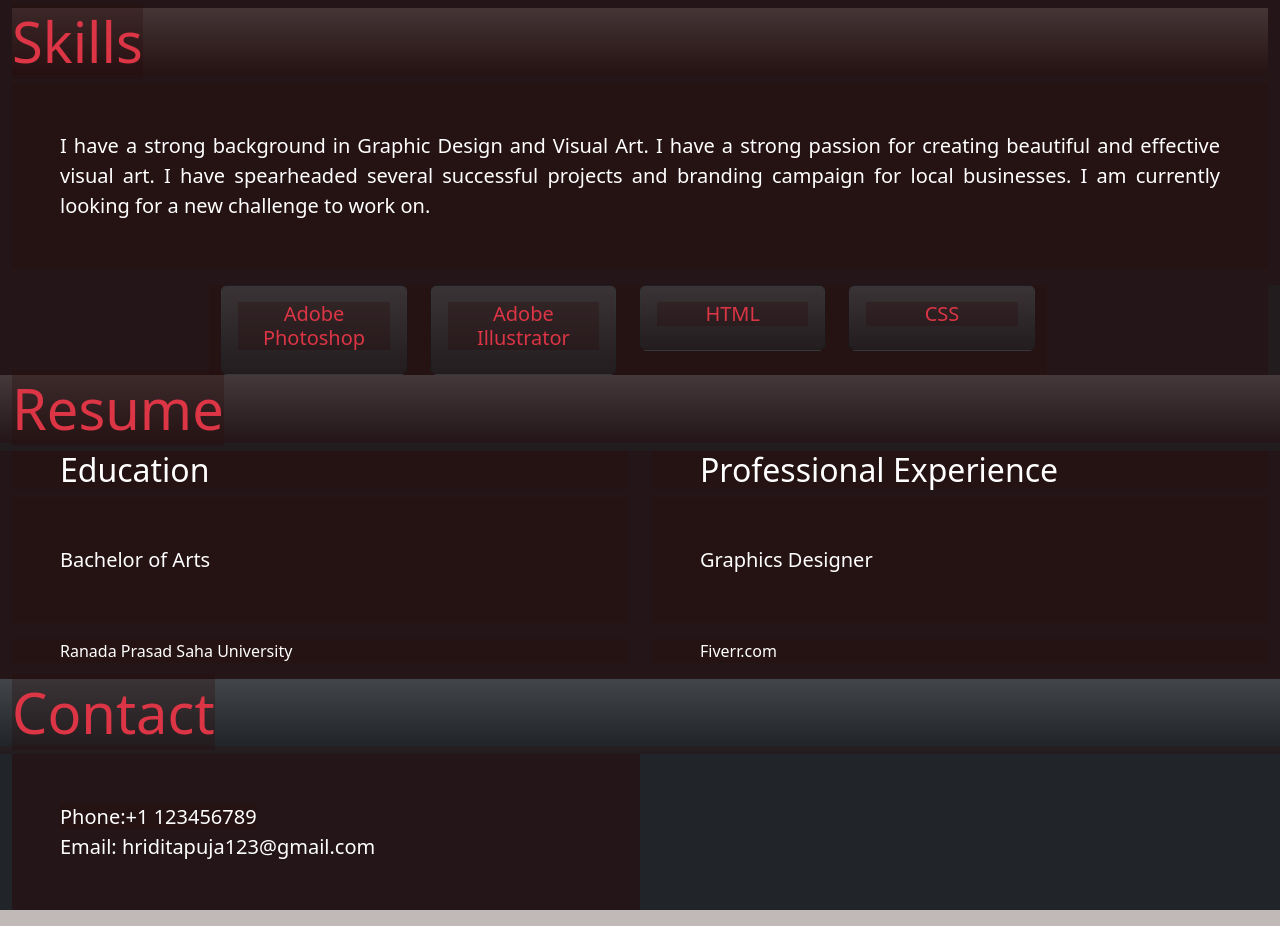
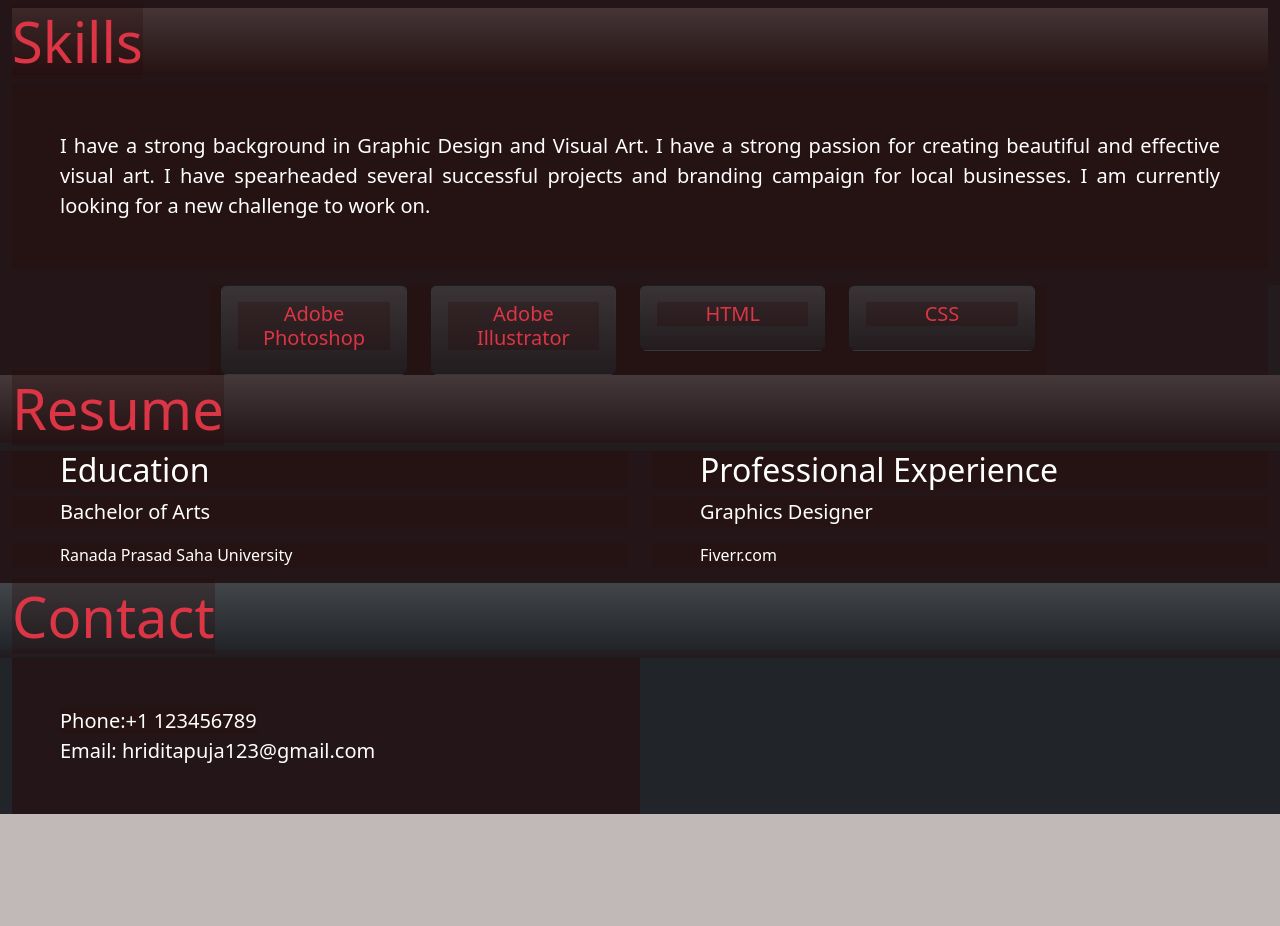
Before and after one commit to awnonbhowmik/hridita-portfolio, a website: page index.html in a window 1280 px wide. Shown: the part 782-1708 px from the top of the page. After the commit the page ends 1612 px from the top, so only its background shows below. Drawn offline with nearby package versions, Linux system fonts and the light colour scheme; files that its build step writes are made by us from their sources.

```diff
--- a/index.html
+++ b/index.html
@@ -134,13 +134,13 @@
               <h1 class="display-4 text-danger bg-gradient"><strong>Resume</strong></h1>
             <div class="col-lg-6">
                 <h2 class="text-white px-5">Education</h2>
-                <p align="justify" class="lead text-white px-5 py-5">Bachelor of Arts</p>
+                <p align="justify" class="lead text-white px-5">Bachelor of Arts</p>
                 <p align="justify" class="text-white px-5">Ranada Prasad Saha University</p>
             </div>
 
             <div class="col-lg-6">
               <h2 class="text-white px-5">Professional Experience</h2>
-              <p align="justify" class="lead text-white px-5 py-5">Graphics Designer</p>
+              <p align="justify" class="lead text-white px-5">Graphics Designer</p>
               <p align="justify" class="text-white px-5">Fiverr.com</p>
           </div>
             </div>
```
